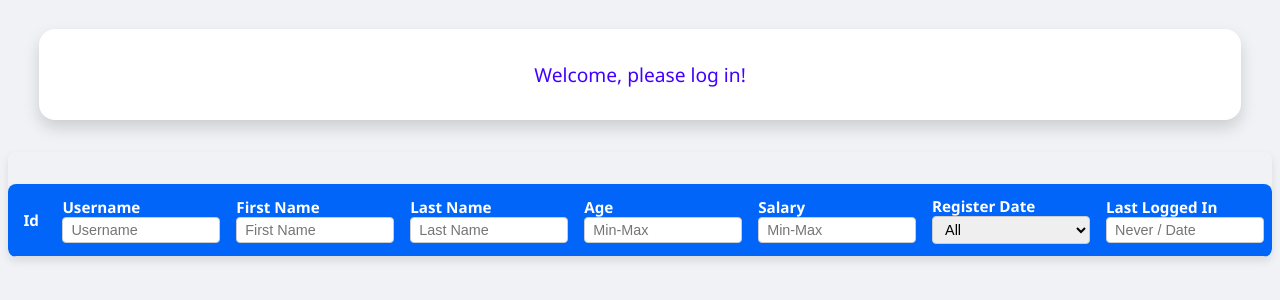
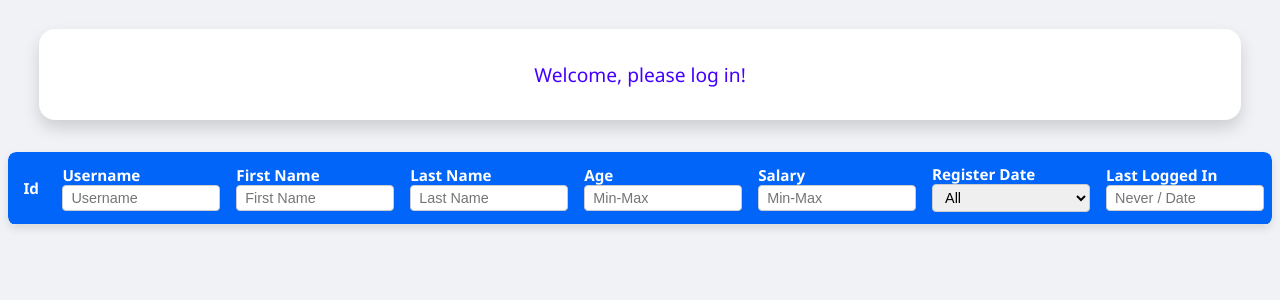
Before and after one commit to whitestjake/data-broker, a website with bundled scripts: page Frontend/views/home.html in a window 1280 px wide. Shown: the part 56-356 px from the top of the page. Built offline with nearby package versions, Linux system fonts and the light colour scheme; no server answers.

Commit message:
Update home.css

```diff
--- a/Frontend/static/css/home.css
+++ b/Frontend/static/css/home.css
@@ -33,7 +33,6 @@ body {
 
 /* Data table styling */
 #data-table {
-    margin-top: 2rem;
     border-collapse: collapse;
     box-shadow: 0 0.25rem 0.5rem rgba(0,0,0,0.1);
     background-color: white;
@@ -85,17 +84,59 @@ body {
 
 /* Wrap the table in a scrollable container */
 .table-wrapper {
-    max-height: 60vh; /* adjust height as needed */
-    overflow-y: auto; /* vertical scroll if needed */
-    overflow-x: hidden; /* optional: hide horizontal scroll */
+    max-height: 60vh;           /* limit height of table body */
+    overflow-y: auto;           /* vertical scroll for rows */
+    overflow-x: hidden;         /* prevent horizontal scroll */
     margin: 2rem auto;
     border-radius: 0.5rem;
     box-shadow: 0 0.25rem 0.5rem rgba(0,0,0,0.1);
+    background-color: white;    /* ensure sticky header works on white background */
 }
 
-/* Ensure table fits container */
+/* Ensure table fills container */
 .table-wrapper table {
     width: 100%;
     border-collapse: collapse;
     table-layout: fixed;
 }
+
+/* Sticky headers */
+#data-table thead th {
+    position: sticky;
+    top: 0;
+    background-color: #0065F8;
+    color: white;
+    z-index: 2;
+}
+
+/* Table cells */
+#data-table th, #data-table td {
+    padding: 0.75rem 0.5rem;
+    text-align: left;
+    border-bottom: 1px solid #ddd;
+    font-size: 0.95rem;
+    vertical-align: middle;
+    word-wrap: break-word;
+}
+
+/* First column adjustments */
+#data-table th:first-child,
+#data-table td:first-child {
+    width: 2em;
+    text-align: center;
+}
+
+/* Alternate row colors */
+#data-table tbody tr:nth-child(even) {
+    background-color: #f9f9f9;
+}
+
+/* Inputs inside table headers */
+#data-table input, #data-table select {
+    width: 100%;
+    padding: 0.25rem 0.5rem;
+    border: 1px solid #ccc;
+    border-radius: 0.25rem;
+    font-size: 0.9rem;
+    box-sizing: border-box;
+}
```
